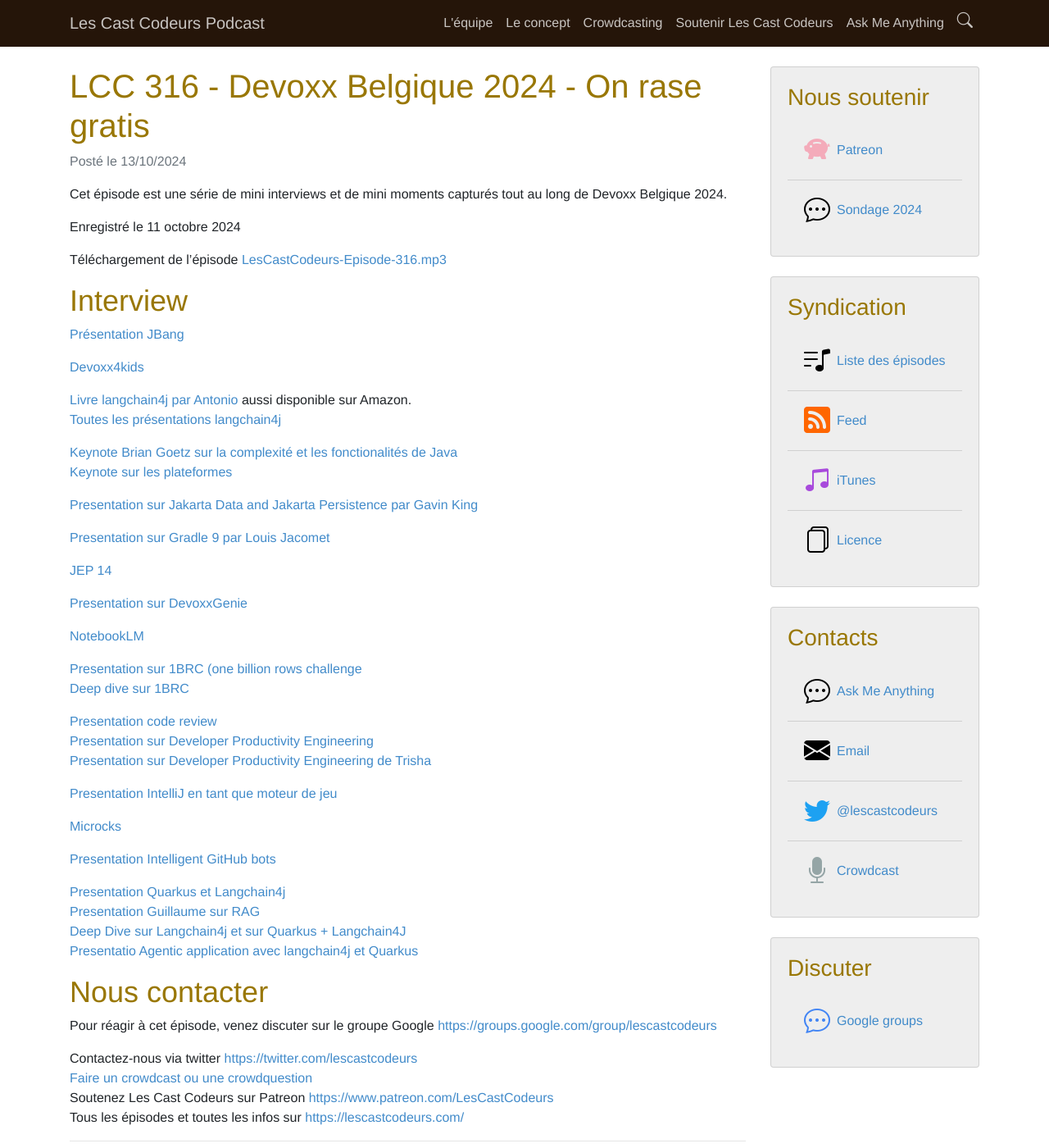
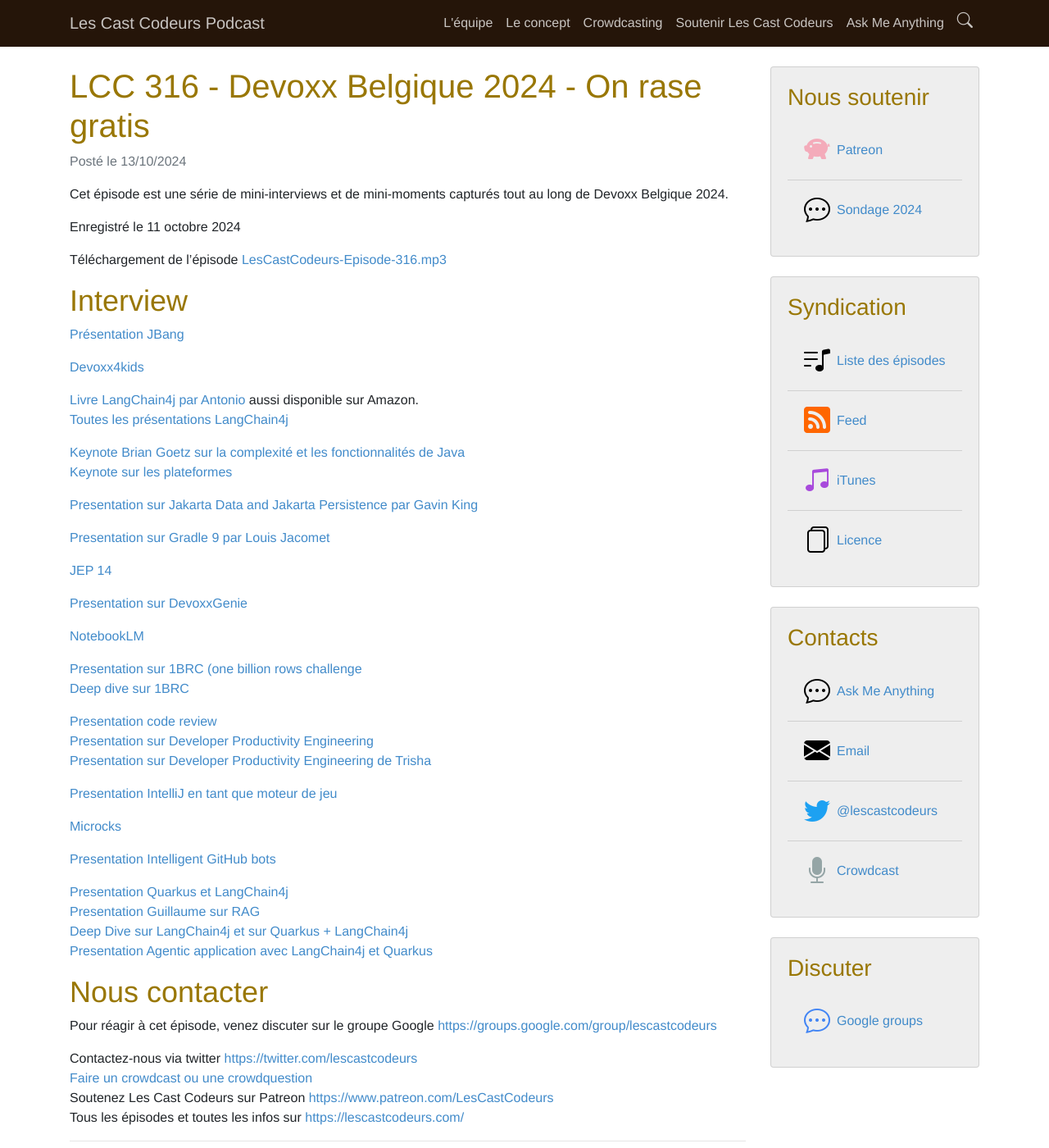
Before and after one commit to lescastcodeurs/lescastcodeurs.com, a Jekyll site: the page built from _posts/2024-10-13-lcc-316-devoxx-belgique-2024-on-rase-gratis.md, in a window 1280 px wide and 1400 px high. Shown: the whole window at 82% size. Built offline with Jekyll 4.4.1, drawn with Linux system fonts in a browser that asks for light colours.

Commit message:
Correction de typos dans 2024-10-13-lcc-316-devoxx-belgique-2024-on-rase-gratis.md

```diff
--- a/_posts/2024-10-13-lcc-316-devoxx-belgique-2024-on-rase-gratis.md
+++ b/_posts/2024-10-13-lcc-316-devoxx-belgique-2024-on-rase-gratis.md
@@ -8,7 +8,7 @@ mp3_length: 39842145
 tweet: On rase gratis #devoxx
 # tweet size: 91-93 -> 99-101 #######################################################################
 ---
-Cet épisode est une série de mini interviews et de mini moments capturés tout au long de Devoxx Belgique 2024.
+Cet épisode est une série de mini-interviews et de mini-moments capturés tout au long de Devoxx Belgique 2024.
 
 Enregistré le 11 octobre 2024
 
@@ -20,10 +20,10 @@ Téléchargement de l'épisode [LesCastCodeurs-Episode-316.mp3](https://traffic.
 
 [Devoxx4kids](https://www.devoxx4kids.org)
 
-[Livre langchain4j par Antonio](https://agoncal.teachable.com/p/ebook-understanding-langchain4j)  aussi disponible sur Amazon.
-[Toutes les présentations langchain4j](https://www.youtube.com/@DevoxxForever/search?query=langchain4j)
+[Livre LangChain4j par Antonio](https://agoncal.teachable.com/p/ebook-understanding-langchain4j) aussi disponible sur Amazon.
+[Toutes les présentations LangChain4j](https://www.youtube.com/@DevoxxForever/search?query=langchain4j)
 
-[Keynote Brian Goetz sur la complexité et les fonctionalités de Java](https://youtu.be/Yiye8lqh0Ig?si=NFHpknvOXvGRNGUw)
+[Keynote Brian Goetz sur la complexité et les fonctionnalités de Java](https://youtu.be/Yiye8lqh0Ig?si=NFHpknvOXvGRNGUw)
 [Keynote sur les plateformes](https://youtu.be/4AB9cEfpaGA?si=eq8b8LBM91FiSVNi)
 
 [Presentation sur Jakarta Data and Jakarta Persistence par Gavin King](https://youtu.be/X9GplCb5SWY?si=2maCyZZuPWJxarSX)
@@ -50,10 +50,10 @@ Téléchargement de l'épisode [LesCastCodeurs-Episode-316.mp3](https://traffic.
 
 [Presentation Intelligent GitHub bots](https://youtu.be/H5QF95zdQI0?si=KAmhWdMyPlgoUETW)
 
-[Presentation Quarkus et Langchain4j](https://youtu.be/41L7T-nBuzA?si=DOr2IR4dKU2U3_tb)
+[Presentation Quarkus et LangChain4j](https://youtu.be/41L7T-nBuzA?si=DOr2IR4dKU2U3_tb)
 [Presentation Guillaume sur RAG](https://youtu.be/6_wUUYKBdE0?si=NEWghFhq_oMivev9)
-[Deep Dive sur Langchain4j et sur Quarkus + Langchain4J](https://youtu.be/jzuP6l54kWA?si=lWdXLe3B2Oc2ecKo)
-[Presentatio Agentic application avec langchain4j et Quarkus](https://youtu.be/RXyAIzXnJ6I?si=ed2G6m0tDcpDzEvW)
+[Deep Dive sur LangChain4j et sur Quarkus + LangChain4j](https://youtu.be/jzuP6l54kWA?si=lWdXLe3B2Oc2ecKo)
+[Presentation Agentic application avec LangChain4j et Quarkus](https://youtu.be/RXyAIzXnJ6I?si=ed2G6m0tDcpDzEvW)
 
 ## Nous contacter
 
```
